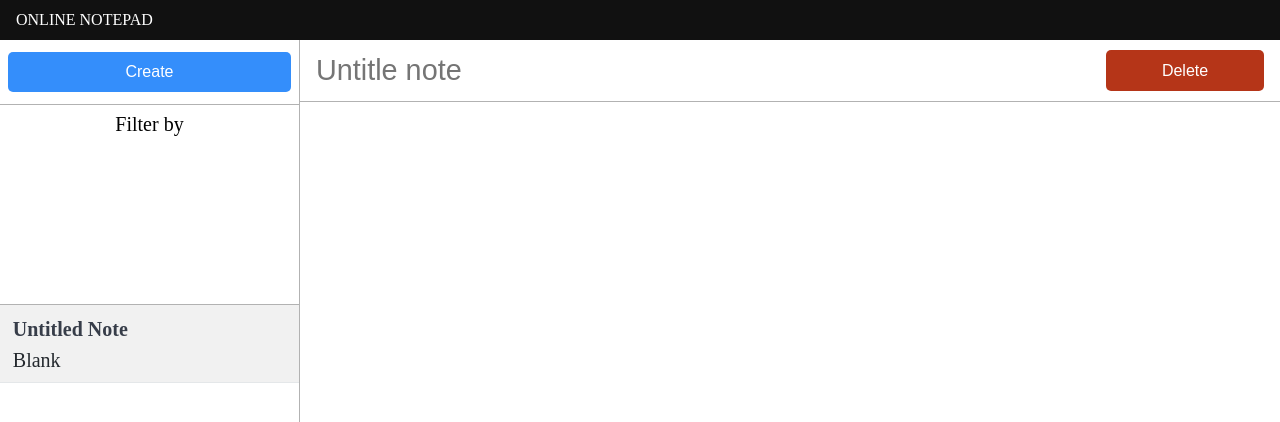
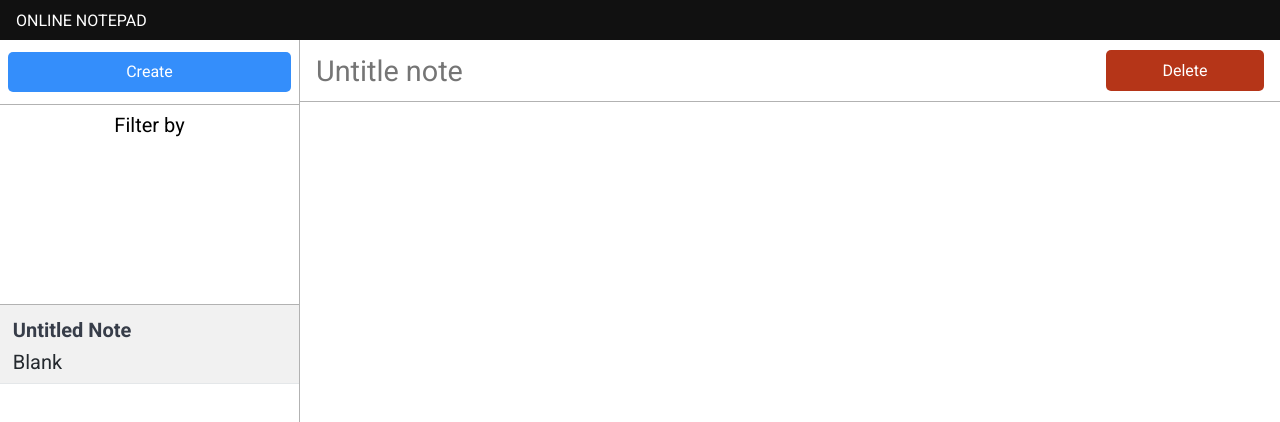
Before and after one commit to LineCoran/Notes, a React (Vite) app: page / in a window 1280 px wide. Shown: the top 422 px of the page. Built offline with nearby package versions, Linux system fonts and the light colour scheme.

Commit message:
refactor: fix styles in components

```diff
--- a/index.html
+++ b/index.html
@@ -4,7 +4,10 @@
     <meta charset="UTF-8" />
     <link rel="icon" type="image/svg+xml" href="/vite.svg" />
     <meta name="viewport" content="width=device-width, initial-scale=1.0" />
-    <title>Vite + React + TS</title>
+    <link rel="preconnect" href="https://fonts.googleapis.com">
+    <link rel="preconnect" href="https://fonts.gstatic.com" crossorigin>
+    <link href="https://fonts.googleapis.com/css2?family=Roboto:ital,wght@0,400;0,500;0,700;1,400&display=swap" rel="stylesheet">
+    <title>Notes</title>
   </head>
   <body>
     <div id="root"></div>
--- a/src/components/MyTextarea/MyTextarea.scss
+++ b/src/components/MyTextarea/MyTextarea.scss
@@ -6,7 +6,6 @@
   textarea {
     position: absolute;
     padding: 1.5rem;
-    opacity: 0;
     top: 0;
     left: 0;
     width: 100%;
@@ -15,9 +14,10 @@
     outline: none;
     resize: none;
     overflow: auto;
-    font-size: 11pt;
-    line-height: 1.8;
+    font-size: 30px;
+    opacity: 1;
     color: white;
+    caret-color: black;
   }
   .editortext {
     padding: 1.5rem;
--- a/src/components/MyTextarea/MyTextarea.tsx
+++ b/src/components/MyTextarea/MyTextarea.tsx
@@ -20,7 +20,7 @@
       <textarea
         disabled={isDisabled}
         onChange={(e) => handleChangeText(e.target.value)}
-        value={text}
+        value={paragraphes.join("\n")}
       ></textarea>
       <div className="editortext">
         {paragraphes.map((paragraph, i) => (
--- a/src/components/Note/Note.scss
+++ b/src/components/Note/Note.scss
@@ -20,8 +20,8 @@
     height: 20px;
     font-size: 1.1rem;
     color: #24292e;
-    overflow: hidden;
     text-overflow: ellipsis;
+    overflow-x: hidden;
   }
 }
 
--- a/src/index.css
+++ b/src/index.css
@@ -2,4 +2,5 @@
   padding: 0;
   margin: 0;
   box-sizing: border-box;
+  font-family: 'Roboto', sans-serif;
 }
```
